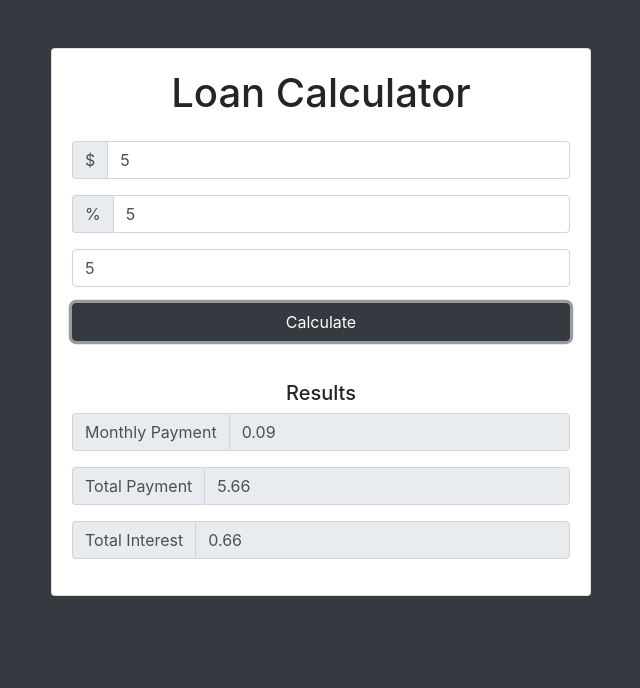
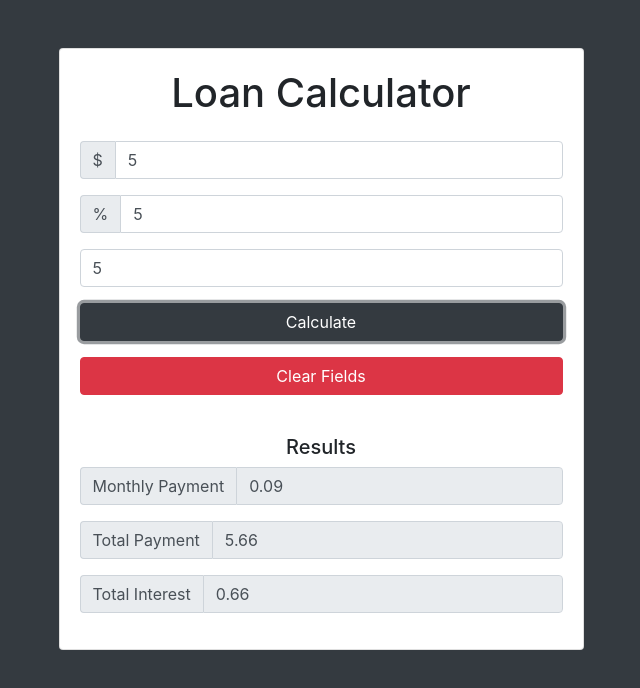
Before and after one commit to sunnyday90210/loan-calculator, a plain HTML site: page index.html in a window 1280 px wide. Both pictures are taken after typing "5", "5", "5" into the empty fields and a click on the input "Calculate". Shown: the whole page, without its empty margins (319-959 px from the left). Drawn offline with nearby package versions, Linux system fonts and the light colour scheme.

Commit message:
finished adding a reset button

```diff
--- a/app.js
+++ b/app.js
@@ -1,13 +1,24 @@
-// // Listen for submit
-document.getElementById('loan-form').addEventListener('submit', calculateResults);
+// Listen for submit
+document.getElementById('loan-form').addEventListener('submit', function(e){
+  // Hide results
+  document.getElementById('results').style.display = 'none';
+  // Show
+document.getElementById('loading').style.display = 'block';
+
+setTimeout(calculateResults, 1000);
 
 
-function calculateResults(e) {
+  e.preventDefault();
+});
 
-console.log('this button is working');
+// Calculate Results function
+function calculateResults(){
+  // Show Clear Button
+  document.querySelector('.clearFields').style.display = 'block';
+
   // UI Vars
-const amount = document.getElementById('amount');
-const interest = document.getElementById('interest');
+  const amount =  document.getElementById('amount');
+  const interst = document.getElementById('interst');
   const years = document.getElementById('years');
   const monthlyPayment = document.getElementById('monthly-payment');
   const totalPayment = document.getElementById('total-payment');
@@ -17,24 +28,35 @@ const principal = parseFloat(amount.value);
   const calculatedInterest = parseFloat(interest.value) / 100 / 12;
   const calculatedPayments = parseFloat(years.value) * 12;
 
-// Calulated Monthly Payments
+// Compute monthly payments
   const x = Math.pow(1 + calculatedInterest, calculatedPayments);
   const monthly = (principal*x*calculatedInterest)/(x-1);
 
-if(isFinite(monthly)) {
+  if(isFinite(monthly)){
   monthlyPayment.value = monthly.toFixed(2);
   totalPayment.value = (monthly * calculatedPayments).toFixed(2);
   totalInterest.value = ((monthly * calculatedPayments)-principal).toFixed(2);
+// Show Results
+  document.getElementById('results').style.display = 'block';
+// Hide Loader
+  document.getElementById('loading').style.display = 'none';
+  }else {
+    showError('Please check your numbers')
+  };
 
-} else {
-  showError('Please check your numbers');
-}
 
-  e.preventDefault();
-}
 
 // Show Error
 function showError(error) {
+ // Show Clear Button
+ document.querySelector('.clearFields').style.display = 'none';
+
+  // Hide Results
+  document.getElementById('results').style.display = 'none';
+
+  // Hide Loader
+  document.getElementById('loading').style.display = 'none';
+
   // Create a div
   const errorDiv = document.createElement('div');
 
@@ -52,10 +74,23 @@ function showError(error) {
 card.insertBefore(errorDiv, heading);
 
 // Clear Error 3 seconds
-setTimeout(clearError, 3000);
+setTimeout(clearError, 2000);
 }
 
 // Clear Error Function
 function clearError() {
   document.querySelector('.alert').remove();
 }
+
+}
+
+
+  document.querySelector('#clearAllFields').addEventListener('click', function() {
+    document.getElementById('results').reset();
+    document.querySelector('#clearAllFields').style.display = 'none';
+
+    setTimeout(removeResults, 500);
+    function removeResults(){
+      document.getElementById('results').remove();
+    }
+  });
--- a/index.html
+++ b/index.html
@@ -2,6 +2,7 @@
 <html lang="en">
 
 <head>
+  <title>Loan Calculator</title>
   <!-- Required meta tags -->
   <meta charset="utf-8">
   <meta name="viewport" content="width=device-width, initial-scale=1, shrink-to-fit=no">
@@ -10,8 +11,16 @@
   <link rel="stylesheet" href="https://maxcdn.bootstrapcdn.com/bootstrap/4.0.0-beta.2/css/bootstrap.min.css" integrity="sha384-PsH8R72JQ3SOdhVi3uxftmaW6Vc51MKb0q5P2rRUpPvrszuE4W1povHYgTpBfshb"
     crossorigin="anonymous">
 
-  <title>Loan Calculator</title>
+  <style>
+    #loading, #results, .clearFields {
+      display: none;
+    }
+
+
+  </style>
+
 </head>
+<div class="container">
 
   <body class="bg-dark">
     <div class="container">
@@ -19,7 +28,7 @@
         <div class="col-md-6 mx-auto">
           <div class="card card-body text-center mt-5">
             <h1 class="heading display-5 pb-3">Loan Calculator</h1>
-          <form id="loan-form">
+            <form id="loan-form" class="clearEveryThing">
               <div class="form-group">
                 <div class="input-group">
                   <span class="input-group-addon">$</span>
@@ -38,14 +47,20 @@
               <div class="form-group">
                 <input type="submit" value="Calculate" class="btn btn-dark btn-block">
               </div>
+              <div class="form-group">
+                  <input id="clearAllFields" type="reset" value="Clear Fields" class="btn btn-danger btn-block clearFields">
+              </div>
             </form>
             <!-- LOADER HERE -->
-          <!-- <div id="loading">
+            <div id="loading">
               <img src="img/loading.gif" alt="">
+            </div>
+            <!-- RESULTS -->
+            <form id="results" class="pt-4 clearEveryThing">
+              <h5>Results</h5>
+              <!-- <div class="form-group">
+                  <input type="reset" value="Clear Fields" class="btn btn-danger btn-block clearFields">
                 </div> -->
-          <!-- RESULTS -->
-          <div id="results" class="pt-4">
-            <h5>Results</h5>
               <div class="form-group">
                 <div class="input-group">
                   <span class="input-group-addon">Monthly Payment</span>
@@ -64,6 +79,7 @@
                   <input type="number" class="form-control" id="total-interest" disabled>
                 </div>
               </div>
+            </form>
           </div>
         </div>
       </div>
```
Lines whose indentation alone changed are shown as unchanged.
